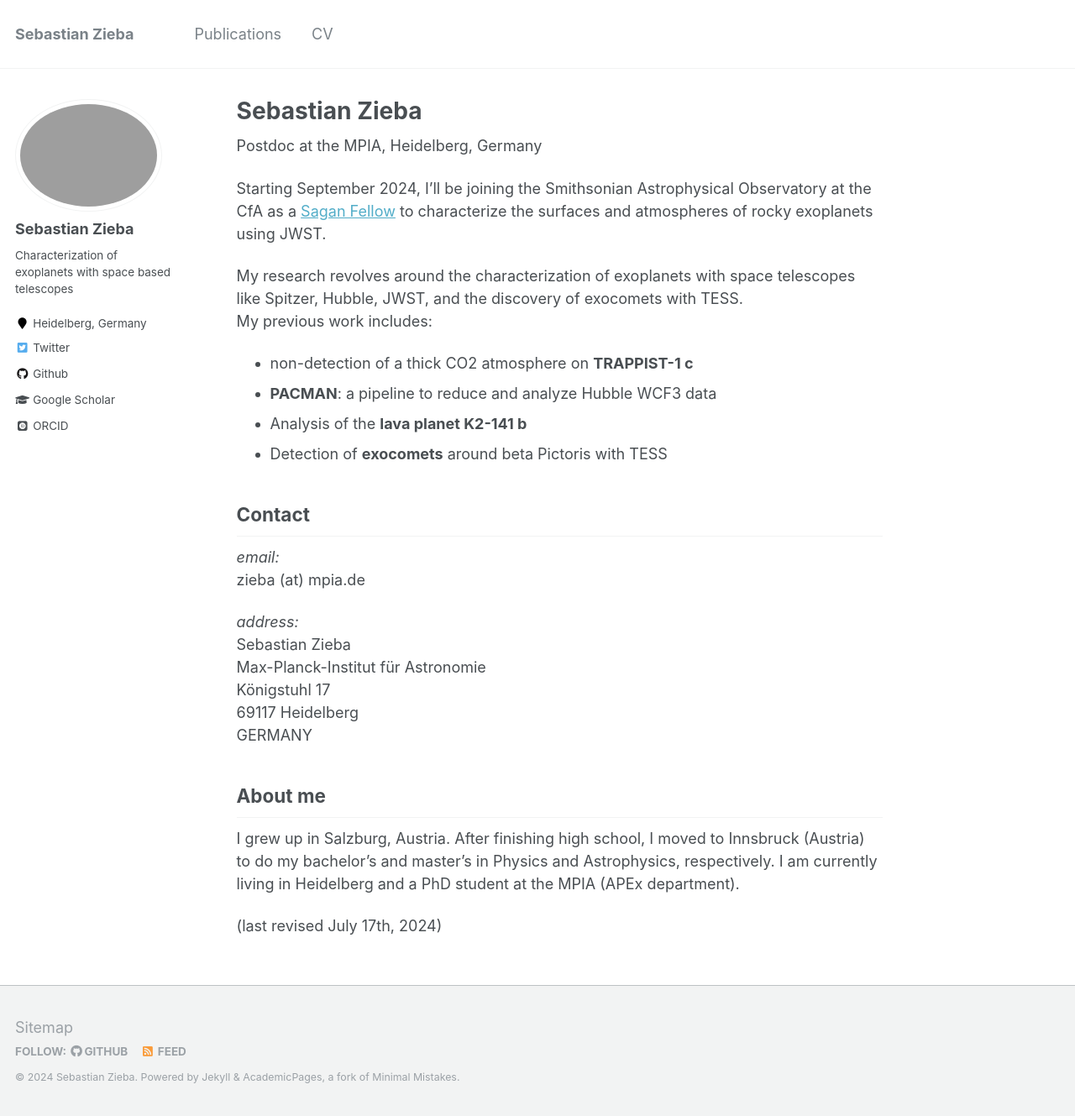
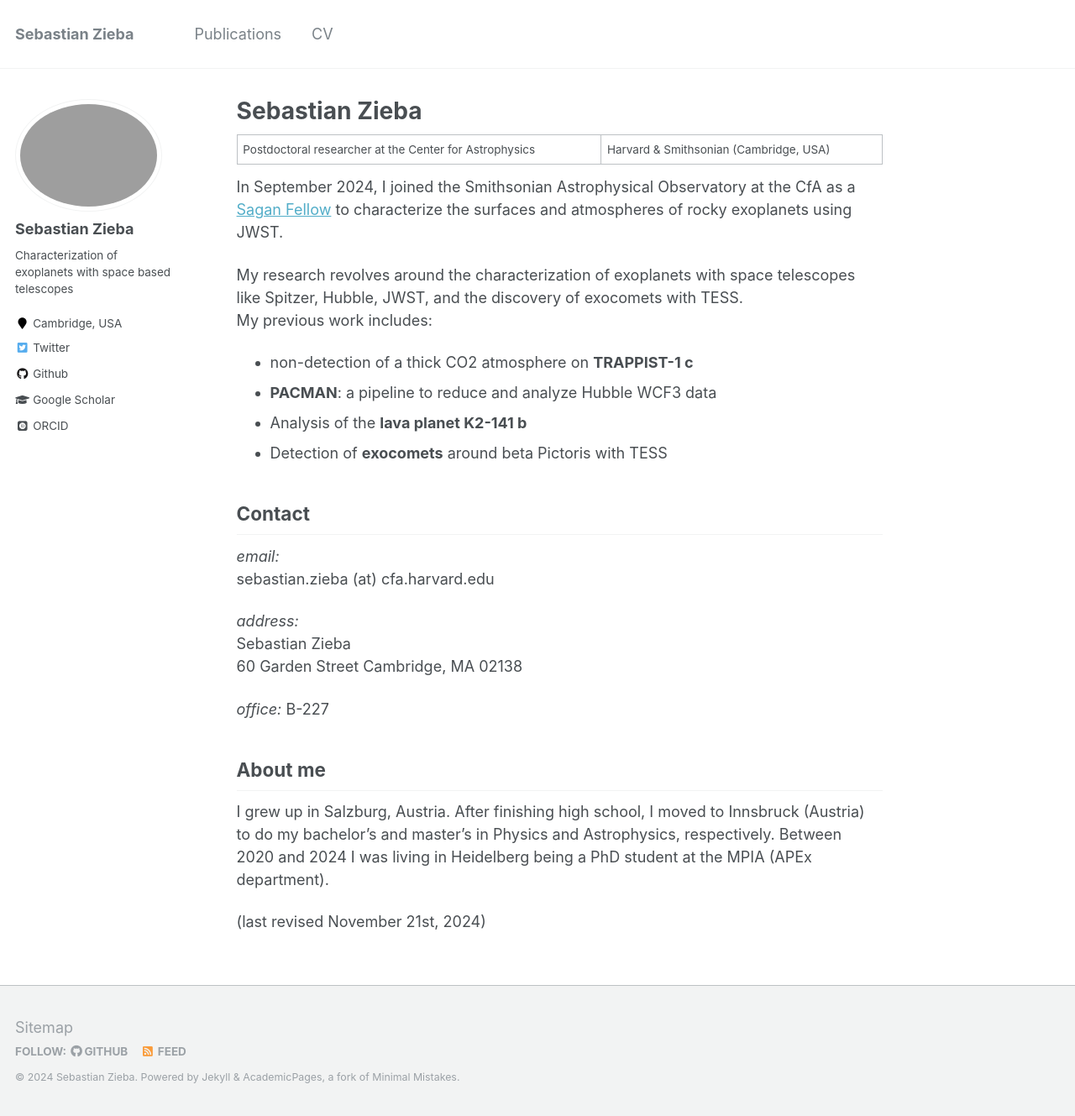
Before and after one commit to sebastian-zieba/sebastian-zieba.github.io, a Jekyll site: the page built from _pages/about.md, in a window 1280 px wide and 1329 px high. Shown: the whole window at 84% size. Built offline with Jekyll 4.4.1, drawn with Linux system fonts in a browser that asks for light colours; some web fonts are replaced.

Commit message:
updated Nov 2024

```diff
--- a/_config.yml
+++ b/_config.yml
@@ -10,7 +10,7 @@ locale                   : "en-US"
 title                    : "Sebastian Zieba"
 title_separator          : "-"
 name                     : &name "Sebastian Zieba"
-description              : &description "PhD student at the Max Planck Institute for Astronomy"
+description              : &description "Sagan Fellow at the Center for Astrophysics | Harvard & Smithsonian"
 url                      : https://sebastian-zieba.github.io # the base hostname & protocol for your site e.g. "https://mmistakes.github.io"
 baseurl                  : "" # the subpath of your site, e.g. "/blog"
 repository               : "sebastian-zieba/sebastian-zieba.github.io"
@@ -83,7 +83,7 @@ author:
   name             : "Sebastian Zieba"
   avatar           : "profile_april2024.png"
   bio              : "Characterization of exoplanets with space based telescopes"
-  location         : "Heidelberg, Germany"
+  location         : "Cambridge, USA"
   employer         : #Max Planck Institute for Astronomy and Leiden Observatory
   pubmed           : #"https://www.ncbi.nlm.nih.gov/pubmed/?term=john+snow"
   googlescholar    : "https://scholar.google.com/citations?user=U-i9TF4AAAAJ&hl=en"
--- a/_pages/about.md
+++ b/_pages/about.md
@@ -8,9 +8,9 @@ redirect_from:
   - /about.html
 ---
 
-Postdoc at the MPIA, Heidelberg, Germany
+Postdoctoral researcher at the Center for Astrophysics | Harvard & Smithsonian (Cambridge, USA)
 
-Starting September 2024, I'll be joining the Smithsonian Astrophysical Observatory at the CfA as a [Sagan Fellow](https://science.nasa.gov/missions/hubble/nasa-awards-astrophysics-postdoctoral-fellowships-for-2024/) to characterize the surfaces and atmospheres of rocky exoplanets using JWST.
+In September 2024, I joined the Smithsonian Astrophysical Observatory at the CfA as a [Sagan Fellow](https://science.nasa.gov/missions/hubble/nasa-awards-astrophysics-postdoctoral-fellowships-for-2024/) to characterize the surfaces and atmospheres of rocky exoplanets using JWST.
 
 My research revolves around the characterization of exoplanets with space telescopes like Spitzer, Hubble, JWST, and the discovery of exocomets with TESS.
 My previous work includes:
@@ -24,19 +24,20 @@ Contact
 -------
 
 *email:*
-zieba (at) mpia.de
+sebastian.zieba (at) cfa.harvard.edu
 
 *address:*
 Sebastian Zieba
-Max-Planck-Institut für Astronomie
-Königstuhl 17
-69117 Heidelberg
-GERMANY
+60 Garden Street
+Cambridge, MA 02138
+
+*office:*
+B-227
 
 About me
 --------
 
-I grew up in Salzburg, Austria. After finishing high school, I moved to Innsbruck (Austria) to do my bachelor's and master's in Physics and Astrophysics, respectively. I am currently living in Heidelberg and a PhD student at the MPIA (APEx department).
+I grew up in Salzburg, Austria. After finishing high school, I moved to Innsbruck (Austria) to do my bachelor's and master's in Physics and Astrophysics, respectively. Between 2020 and 2024 I was living in Heidelberg being a PhD student at the MPIA (APEx department).
 
 
-(last revised July 17th, 2024)
+(last revised November 21st, 2024)
```
